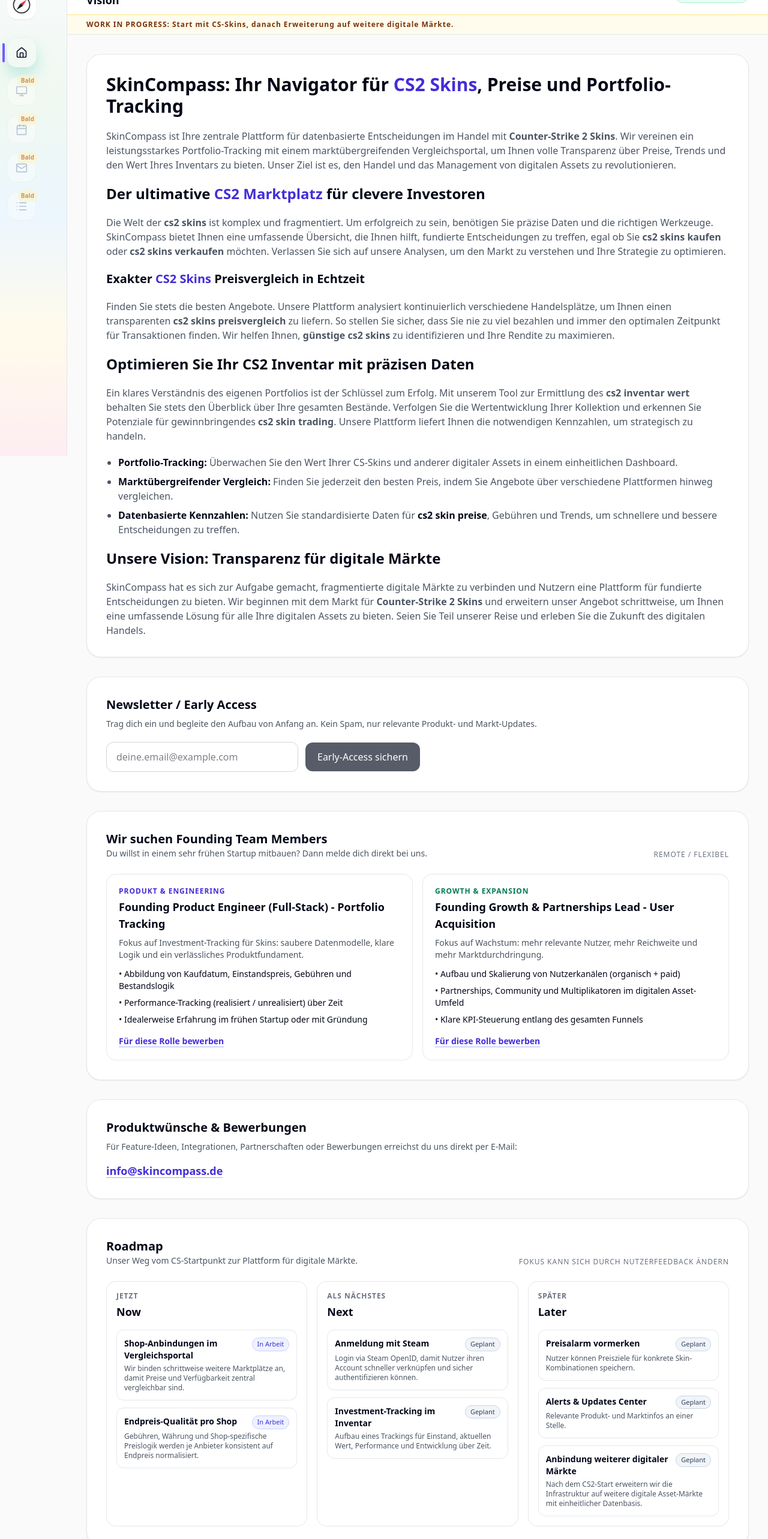
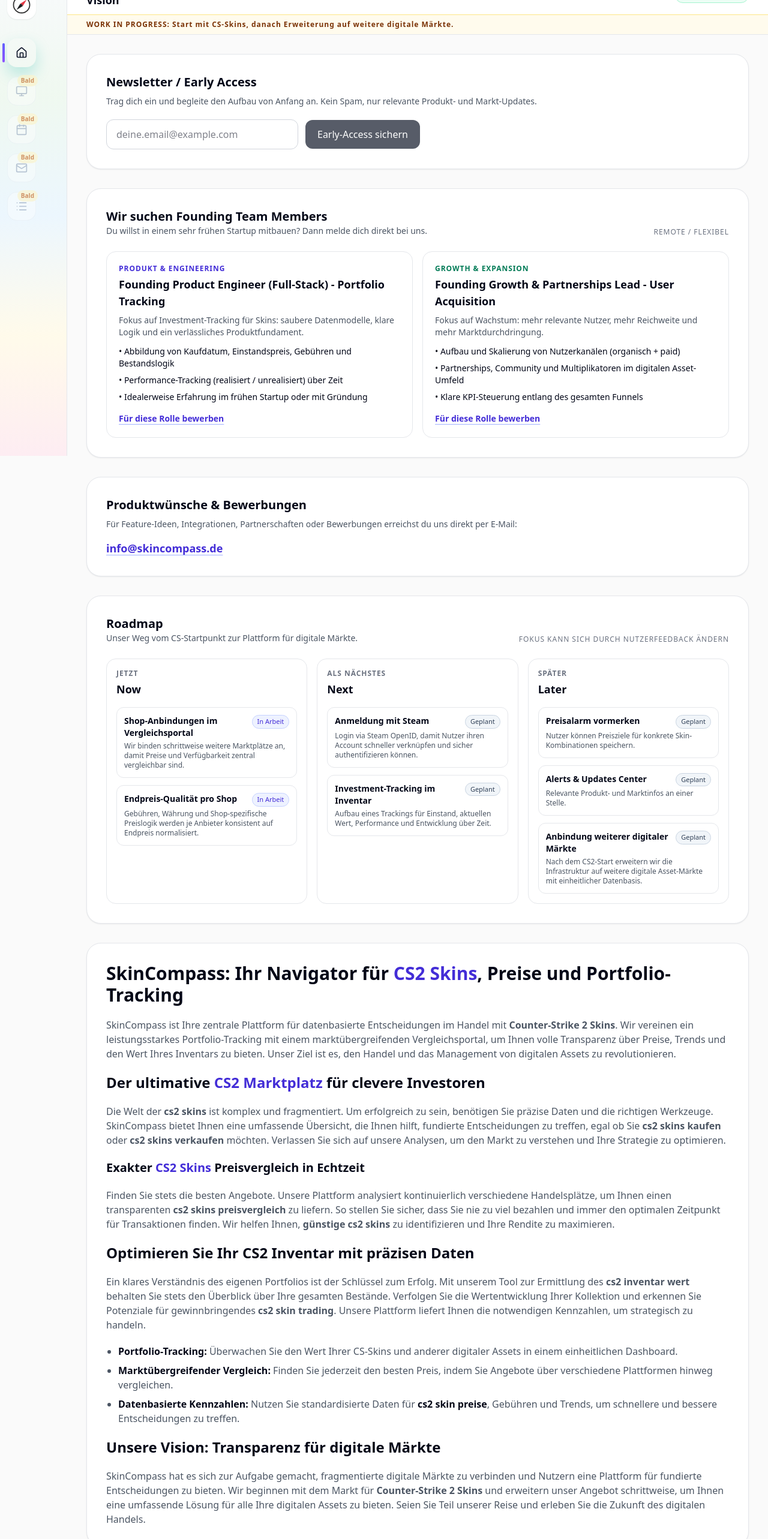
Before and after one commit to EarlymanAF/SkinCompass, a Next.js app: page / in a window 1280 px wide. Shown: the part 40-2606 px from the top of the page at 60% size. Built offline with nearby package versions, Linux system fonts and the light colour scheme.

Commit message:
Move SEO text block to bottom of landing page

```diff
--- a/app/page.tsx
+++ b/app/page.tsx
@@ -38,95 +38,6 @@
   return (
     <>
       <main className="mx-auto max-w-7xl px-6 md:px-8 py-8 space-y-8">
-        <section className="rounded-[24px] border border-border bg-surface p-6 shadow-card md:p-8">
-          <div className="space-y-5">
-            <h1 className="text-2xl font-semibold text-foreground md:text-3xl">
-              <span>SkinCompass: Ihr Navigator für </span>
-              <span className="text-indigo-700">CS2 Skins</span>
-              <span>, Preise und Portfolio-Tracking</span>
-            </h1>
-            <p className="text-secondary">
-              <span>SkinCompass ist Ihre zentrale Plattform für datenbasierte Entscheidungen im Handel mit </span>
-              <strong>Counter-Strike 2 Skins</strong>
-              <span>
-                . Wir vereinen ein leistungsstarkes Portfolio-Tracking mit einem marktübergreifenden Vergleichsportal,
-                um Ihnen volle Transparenz über Preise, Trends und den Wert Ihres Inventars zu bieten. Unser Ziel ist
-                es, den Handel und das Management von digitalen Assets zu revolutionieren.
-              </span>
-            </p>
-
-            <h2 className="text-xl font-semibold text-foreground md:text-2xl">
-              <span>Der ultimative </span>
-              <span className="text-indigo-700">CS2 Marktplatz</span>
-              <span> für clevere Investoren</span>
-            </h2>
-            <p className="text-secondary">
-              <span>Die Welt der </span>
-              <strong>cs2 skins</strong>
-              <span>
-                {" "}
-                ist komplex und fragmentiert. Um erfolgreich zu sein, benötigen Sie präzise Daten und die richtigen
-                Werkzeuge. SkinCompass bietet Ihnen eine umfassende Übersicht, die Ihnen hilft, fundierte
-                Entscheidungen zu treffen, egal ob Sie{" "}
-              </span>
-              <strong>cs2 skins kaufen</strong>
-              <span> oder </span>
-              <strong>cs2 skins verkaufen</strong>
-              <span> möchten. Verlassen Sie sich auf unsere Analysen, um den Markt zu verstehen und Ihre Strategie zu optimieren.</span>
-            </p>
-
-            <h3 className="text-lg font-semibold text-foreground md:text-xl">
-              <span>Exakter </span>
-              <span className="text-indigo-700">CS2 Skins</span>
-              <span> Preisvergleich in Echtzeit</span>
-            </h3>
-            <p className="text-secondary">
-              <span>Finden Sie stets die besten Angebote. Unsere Plattform analysiert kontinuierlich verschiedene Handelsplätze, um Ihnen einen transparenten </span>
-              <strong>cs2 skins preisvergleich</strong>
-              <span> zu liefern. So stellen Sie sicher, dass Sie nie zu viel bezahlen und immer den optimalen Zeitpunkt für Transaktionen finden. Wir helfen Ihnen, </span>
-              <strong>günstige cs2 skins</strong>
-              <span> zu identifizieren und Ihre Rendite zu maximieren.</span>
-            </p>
-
-            <h2 className="text-xl font-semibold text-foreground md:text-2xl">
-              <span>Optimieren Sie Ihr CS2 Inventar mit präzisen Daten</span>
-            </h2>
-            <p className="text-secondary">
-              <span>Ein klares Verständnis des eigenen Portfolios ist der Schlüssel zum Erfolg. Mit unserem Tool zur Ermittlung des </span>
-              <strong>cs2 inventar wert</strong>
-              <span> behalten Sie stets den Überblick über Ihre gesamten Bestände. Verfolgen Sie die Wertentwicklung Ihrer Kollektion und erkennen Sie Potenziale für gewinnbringendes </span>
-              <strong>cs2 skin trading</strong>
-              <span>. Unsere Plattform liefert Ihnen die notwendigen Kennzahlen, um strategisch zu handeln.</span>
-            </p>
-
-            <ul className="list-disc space-y-2 pl-5 text-secondary">
-              <li>
-                <strong className="text-foreground">Portfolio-Tracking:</strong>
-                <span> Überwachen Sie den Wert Ihrer CS-Skins und anderer digitaler Assets in einem einheitlichen Dashboard.</span>
-              </li>
-              <li>
-                <strong className="text-foreground">Marktübergreifender Vergleich:</strong>
-                <span> Finden Sie jederzeit den besten Preis, indem Sie Angebote über verschiedene Plattformen hinweg vergleichen.</span>
-              </li>
-              <li>
-                <strong className="text-foreground">Datenbasierte Kennzahlen:</strong>
-                <span> Nutzen Sie standardisierte Daten für </span>
-                <strong className="text-foreground">cs2 skin preise</strong>
-                <span>, Gebühren und Trends, um schnellere und bessere Entscheidungen zu treffen.</span>
-              </li>
-            </ul>
-
-            <h2 className="text-xl font-semibold text-foreground md:text-2xl">
-              <span>Unsere Vision: Transparenz für digitale Märkte</span>
-            </h2>
-            <p className="text-secondary">
-              <span>SkinCompass hat es sich zur Aufgabe gemacht, fragmentierte digitale Märkte zu verbinden und Nutzern eine Plattform für fundierte Entscheidungen zu bieten. Wir beginnen mit dem Markt für </span>
-              <strong>Counter-Strike 2 Skins</strong>
-              <span> und erweitern unser Angebot schrittweise, um Ihnen eine umfassende Lösung für alle Ihre digitalen Assets zu bieten. Seien Sie Teil unserer Reise und erleben Sie die Zukunft des digitalen Handels.</span>
-            </p>
-          </div>
-        </section>
-
         <section className="rounded-[24px] border border-border bg-surface p-6 md:p-8 shadow-card">
           <h3 className="text-xl font-semibold text-foreground">Newsletter / Early Access</h3>
           <p className="mt-2 text-sm text-secondary">
@@ -248,6 +159,128 @@
             })}
           </div>
         </section>
+
+        <section className="rounded-[24px] border border-border bg-surface p-6 shadow-card md:p-8">
+          <div className="space-y-5">
+            <h1 className="text-2xl font-semibold text-foreground md:text-3xl">
+              <span>SkinCompass: Ihr Navigator für </span>
+              <span className="text-indigo-700">CS2 Skins</span>
+              <span>, Preise und Portfolio-Tracking</span>
+            </h1>
+            <p className="text-secondary">
+              <span>SkinCompass ist Ihre zentrale Plattform für datenbasierte Entscheidungen im Handel mit </span>
+              <strong>Counter-Strike 2 Skins</strong>
+              <span>
+                . Wir vereinen ein leistungsstarkes Portfolio-Tracking mit einem marktübergreifenden Vergleichsportal,
+                um Ihnen volle Transparenz über Preise, Trends und den Wert Ihres Inventars zu bieten. Unser Ziel ist
+                es, den Handel und das Management von digitalen Assets zu revolutionieren.
+              </span>
+            </p>
+
+            <h2 className="text-xl font-semibold text-foreground md:text-2xl">
+              <span>Der ultimative </span>
+              <span className="text-indigo-700">CS2 Marktplatz</span>
+              <span> für clevere Investoren</span>
+            </h2>
+            <p className="text-secondary">
+              <span>Die Welt der </span>
+              <strong>cs2 skins</strong>
+              <span>
+                {" "}
+                ist komplex und fragmentiert. Um erfolgreich zu sein, benötigen Sie präzise Daten und die richtigen
+                Werkzeuge. SkinCompass bietet Ihnen eine umfassende Übersicht, die Ihnen hilft, fundierte
+                Entscheidungen zu treffen, egal ob Sie{" "}
+              </span>
+              <strong>cs2 skins kaufen</strong>
+              <span> oder </span>
+              <strong>cs2 skins verkaufen</strong>
+              <span>
+                {" "}
+                möchten. Verlassen Sie sich auf unsere Analysen, um den Markt zu verstehen und Ihre Strategie zu
+                optimieren.
+              </span>
+            </p>
+
+            <h3 className="text-lg font-semibold text-foreground md:text-xl">
+              <span>Exakter </span>
+              <span className="text-indigo-700">CS2 Skins</span>
+              <span> Preisvergleich in Echtzeit</span>
+            </h3>
+            <p className="text-secondary">
+              <span>
+                Finden Sie stets die besten Angebote. Unsere Plattform analysiert kontinuierlich verschiedene
+                Handelsplätze, um Ihnen einen transparenten{" "}
+              </span>
+              <strong>cs2 skins preisvergleich</strong>
+              <span>
+                {" "}
+                zu liefern. So stellen Sie sicher, dass Sie nie zu viel bezahlen und immer den optimalen Zeitpunkt für
+                Transaktionen finden. Wir helfen Ihnen,{" "}
+              </span>
+              <strong>günstige cs2 skins</strong>
+              <span> zu identifizieren und Ihre Rendite zu maximieren.</span>
+            </p>
+
+            <h2 className="text-xl font-semibold text-foreground md:text-2xl">
+              <span>Optimieren Sie Ihr CS2 Inventar mit präzisen Daten</span>
+            </h2>
+            <p className="text-secondary">
+              <span>
+                Ein klares Verständnis des eigenen Portfolios ist der Schlüssel zum Erfolg. Mit unserem Tool zur
+                Ermittlung des{" "}
+              </span>
+              <strong>cs2 inventar wert</strong>
+              <span>
+                {" "}
+                behalten Sie stets den Überblick über Ihre gesamten Bestände. Verfolgen Sie die Wertentwicklung Ihrer
+                Kollektion und erkennen Sie Potenziale für gewinnbringendes{" "}
+              </span>
+              <strong>cs2 skin trading</strong>
+              <span>. Unsere Plattform liefert Ihnen die notwendigen Kennzahlen, um strategisch zu handeln.</span>
+            </p>
+
+            <ul className="list-disc space-y-2 pl-5 text-secondary">
+              <li>
+                <strong className="text-foreground">Portfolio-Tracking:</strong>
+                <span>
+                  {" "}
+                  Überwachen Sie den Wert Ihrer CS-Skins und anderer digitaler Assets in einem einheitlichen
+                  Dashboard.
+                </span>
+              </li>
+              <li>
+                <strong className="text-foreground">Marktübergreifender Vergleich:</strong>
+                <span>
+                  {" "}
+                  Finden Sie jederzeit den besten Preis, indem Sie Angebote über verschiedene Plattformen hinweg
+                  vergleichen.
+                </span>
+              </li>
+              <li>
+                <strong className="text-foreground">Datenbasierte Kennzahlen:</strong>
+                <span> Nutzen Sie standardisierte Daten für </span>
+                <strong className="text-foreground">cs2 skin preise</strong>
+                <span>, Gebühren und Trends, um schnellere und bessere Entscheidungen zu treffen.</span>
+              </li>
+            </ul>
+
+            <h2 className="text-xl font-semibold text-foreground md:text-2xl">
+              <span>Unsere Vision: Transparenz für digitale Märkte</span>
+            </h2>
+            <p className="text-secondary">
+              <span>
+                SkinCompass hat es sich zur Aufgabe gemacht, fragmentierte digitale Märkte zu verbinden und Nutzern
+                eine Plattform für fundierte Entscheidungen zu bieten. Wir beginnen mit dem Markt für{" "}
+              </span>
+              <strong>Counter-Strike 2 Skins</strong>
+              <span>
+                {" "}
+                und erweitern unser Angebot schrittweise, um Ihnen eine umfassende Lösung für alle Ihre digitalen
+                Assets zu bieten. Seien Sie Teil unserer Reise und erleben Sie die Zukunft des digitalen Handels.
+              </span>
+            </p>
+          </div>
+        </section>
       </main>
 
       <script
```
